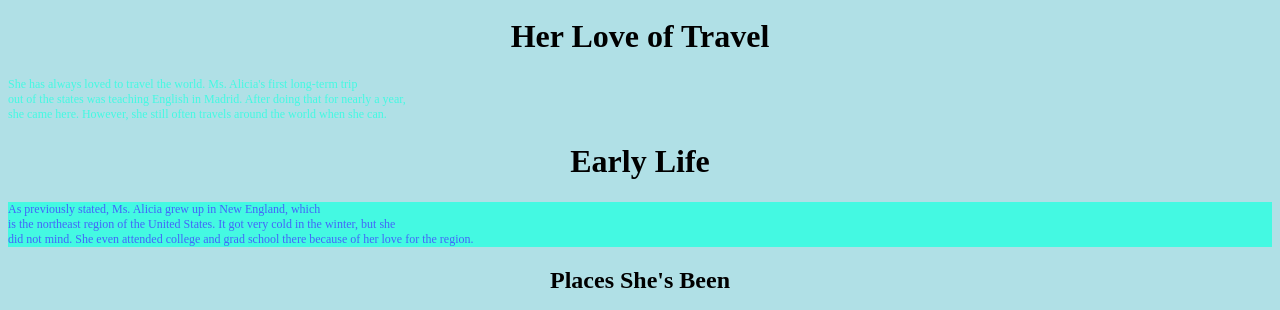
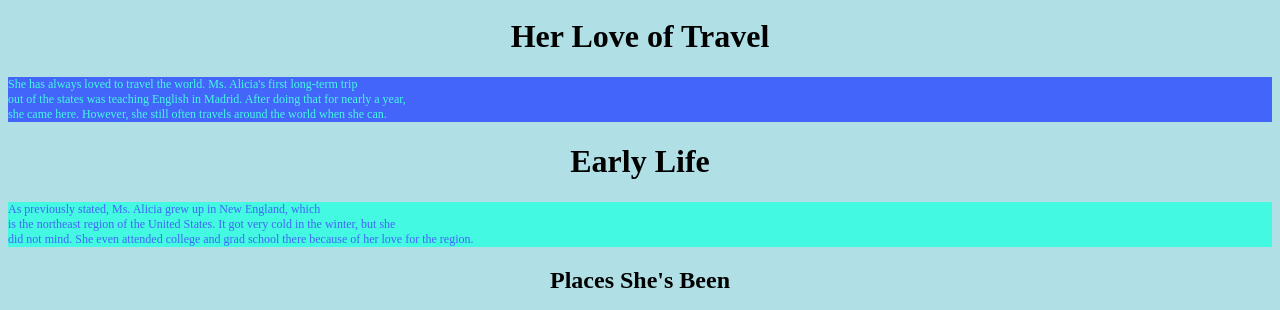
Before and after one commit to owenmoe/biografiaAIS, a plain HTML site: page index.html in a window 1280 px wide. Shown: the part 444-754 px from the top of the page. Drawn offline with Linux system fonts and the light colour scheme.

Commit message:
Update index.html

```diff
--- a/index.html
+++ b/index.html
@@ -34,7 +34,7 @@ ol.center li
 <p  style="color:blue; font-size:12px">Ms. Alicia grew up in New England with her family.<br>Once she graduated high school, she attended Boston College and got her first degree<br>Then, she moved to Madrid to teach before finally coming here to AIS.</p>
 
 <h1 style="text-align:center;">Her Love of Travel</h1>
-<p  style="color:#44F9E2; font-size:12px">She has always loved to travel the world. Ms. Alicia's first long-term trip<br>out of the states was teaching English in Madrid. After doing that for nearly a year,<br>she came here. However, she still often travels around the world when she can.</p>
+<p  style="color:#44F9E2; background-color:#4465F9; font-size:12px">She has always loved to travel the world. Ms. Alicia's first long-term trip<br>out of the states was teaching English in Madrid. After doing that for nearly a year,<br>she came here. However, she still often travels around the world when she can.</p>
 
 <h1 style="text-align:center;">Early Life</h1>
 <p style="background-color:#44F9E2; color:#4465F9; font-size:12px">As previously stated, Ms. Alicia grew up in New England, which<br>is the northeast region of the United States. It got very cold in the winter, but she<br>did not mind. She even attended college and grad school there because of her love for the region.</p>
```
